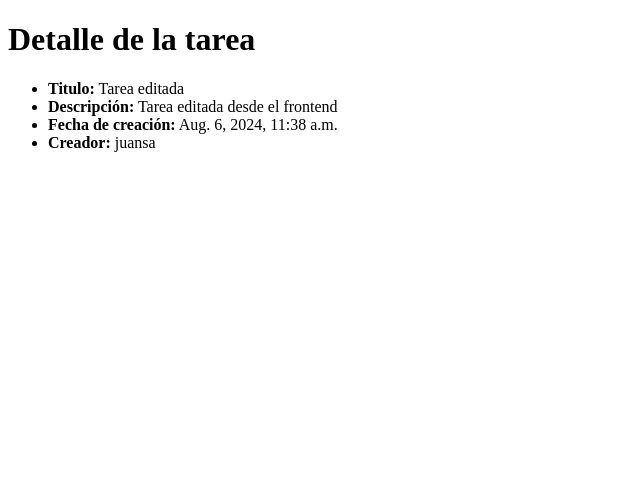
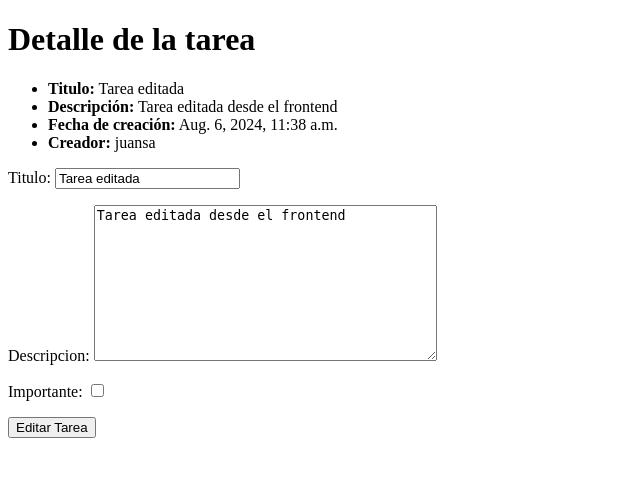
Before and after one commit to JuanSalvadorFructuosoCampoy/django, a Django app: page /tareas/2/ in a window 1280 px wide. Shown: the part 88-565 px from the top of the page, without its empty margins (0-640 px from the left). Run offline with Django 5.2, Linux system fonts and the light colour scheme; a user stored in the database is signed in; data comes from the database, SQL or seed files in the repository; both versions use the stored data as it was after the commit.

Commit message:
Formulario para editar tareas

```diff
--- a/tareas/templates/detalleTarea.html
+++ b/tareas/templates/detalleTarea.html
@@ -10,4 +10,13 @@
     {% endif %}
     <li><strong>Creador:</strong> {{ tarea.usuario.username }}</li>
 </ul>
+{{ error }}
+<form method="POST">
+    {% csrf_token %}
+    {{ form.as_p }}
+    <button>
+        Editar Tarea
+    </button>
+</form>
+
 {% endblock %}
--- a/tareas/templates/tareas.html
+++ b/tareas/templates/tareas.html
@@ -10,8 +10,7 @@
             <strong>IMPORTANTE</strong>
             <br>
             {% endif %}
-            <strong>{{ tarea.titulo }}</strong> - {{ tarea.descripcion }}. Realizado por <strong>{{
-                tarea.usuario.username }}</strong>
+            <strong>{{ tarea.titulo }}</strong> - {{ tarea.descripcion }}.
     </li>
     </a>
     {% endfor %}
--- a/tareas/views.py
+++ b/tareas/views.py
@@ -24,6 +24,8 @@ from .models import Tarea
 # Create your views here.
 
 # * Función de registro de usuario
+
+
 def signup(request):
     if request.method == "GET":
         # Renderizamos el formulario preestablecido por Django, además envía una variable llamada form, que es un formulario de creación de usuario. En el template de singup.html encontraremos entre llaves una variable llamada form, que es el formulario de creación de usuario.
@@ -56,42 +58,53 @@ def signup(request):
         # !print("Datos enviados: ", request.POST)
 
 # * Función de la página home
+
+
 def home(request):
     return render(request, 'home.html')
 
 # * Función de la página que permite visualizar las tareas
+
+
 def tareas(request):
     # Obtenemos todas las tareas de la base de datos
     #! tareas = Tarea.objects.all()
     # El anterior mostraba todas las tareas, ahora solo mostramos las tareas del usuario que ha iniciado sesión. En el segundo filtro indicamos que la fecha de completado sea nula, para que solo muestre las tareas que no han sido completadas.
-    tareas = Tarea.objects.filter(usuario=request.user, fechaCompletado__isnull=True)
-
+    tareas = Tarea.objects.filter(
+        usuario=request.user, fechaCompletado__isnull=True)
+    print(tareas)
     # Renderizamos la página de tareas, enviando las tareas obtenidas de la base de datos
-    return render(request, 'tareas.html',{
+    return render(request, 'tareas.html', {
         'tareas': tareas
     })
 
 # * Función que permite cerrar la sesión del usuario
+
+
 def cerrarSesion(request):
     logout(request)
     return redirect('home')
 
 # * Función que permite iniciar sesión a un usuario ya registrado
+
+
 def iniciarSesion(request):
     if request.method == "GET":
-        return render(request, 'iniciarSesion.html',{
+        return render(request, 'iniciarSesion.html', {
             'form': AuthenticationForm
         })
     else:
-        usuario = authenticate(request,username=request.POST['username'],password=request.POST['password'])
+        usuario = authenticate(
+            request, username=request.POST['username'], password=request.POST['password'])
         if usuario is None:
-            return render(request, 'iniciarSesion.html',{
+            return render(request, 'iniciarSesion.html', {
                 'form': AuthenticationForm,
                 'error': 'Usuario y/o contraseña incorrectos'
             })
         else:
             login(request, usuario)
             return redirect('tareas')
+
 
 def nuevaTarea(request):
     if request.method == 'GET':
@@ -100,21 +113,41 @@ def nuevaTarea(request):
         })
     else:
         try:
-            formulario = TareaForm(request.POST) # Creamos un formulario con los datos enviados por el usuario
-            nuevaTarea = formulario.save(commit=False) # Guardamos el formulario en una variable
-            nuevaTarea.usuario = request.user # Asignamos el usuario que ha creado la tarea
-            nuevaTarea.save() # Guardamos la tarea en la base de datos
-            return redirect('tareas') # Redirigimos a la página de tareas
+            # Creamos un formulario con los datos enviados por el usuario
+            formulario = TareaForm(request.POST)
+            # Guardamos el formulario en una variable
+            nuevaTarea = formulario.save(commit=False)
+            nuevaTarea.usuario = request.user  # Asignamos el usuario que ha creado la tarea
+            nuevaTarea.save()  # Guardamos la tarea en la base de datos
+            return redirect('tareas')  # Redirigimos a la página de tareas
         except ValueError:
             return render(request, 'nuevaTarea.html', {
                 'form': TareaForm(),
                 'error': 'Error al guardar la tarea'
-                })
+            })
 
-#* Muestra el detalle de una tarea
+# * Muestra el detalle de una tarea
+
+
 def detalleTarea(request, idTarea):
-    # Obtenemos la tarea con el id que se ha pasado por parámetro, si no existe, nos muestra un 404
-    tarea = get_object_or_404(Tarea, pk=idTarea)
-    return render(request, 'detalleTarea.html',{
-        'tarea': tarea
-    })
+    if request.method == 'GET':
+        # Obtenemos la tarea con el id que se ha pasado por parámetro, si no existe, nos muestra un 404
+        tarea = get_object_or_404(Tarea, pk=idTarea, usuario=request.user)
+        # Creamos un formulario con la tarea obtenida, en instance=tarea, indicamos que los valores del formulario ya estén rellenados con los valores de la tarea
+        formulario = TareaForm(instance=tarea)
+        return render(request, 'detalleTarea.html', {
+            'tarea': tarea,
+            'form': formulario
+        })
+    else:
+        try:
+            tarea = get_object_or_404(Tarea, pk=idTarea, usuario=request.user)
+            # TareaForm crea un formulario del tipo Tarea, siguiendo lo visto en forms.py. A continuación indica que envíe los datos a través de un formulario HTML y, finalmente, indica que guarde los datos en sobreescribiendo la tarea que se ha obtenido con get_object_or_404. Por eso, al ser un formulario que se encuentra en la propia página de detalleTarea, se sobreescribe la tarea con los nuevos datos.
+            TareaForm(request.POST, instance=tarea).save()
+            return redirect('tareas')
+        except ValueError:
+            return render(request, 'detalleTarea.html', {
+            'tarea': tarea,
+            'form': formulario,
+            'error': 'Error al guardar la tarea'
+        })
```
Also changed, not shown: db.sqlite3. Lines whose indentation alone changed are shown as unchanged.
